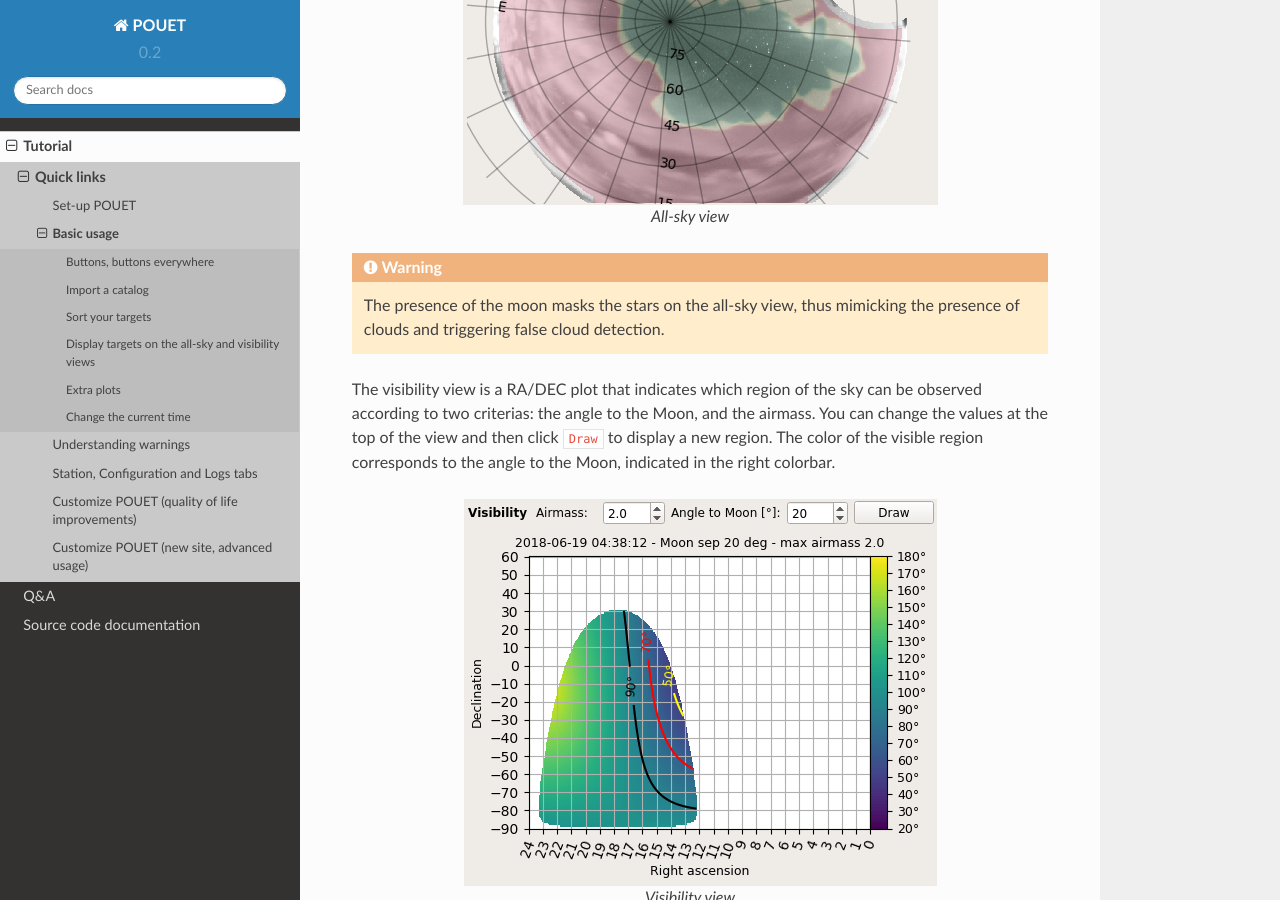
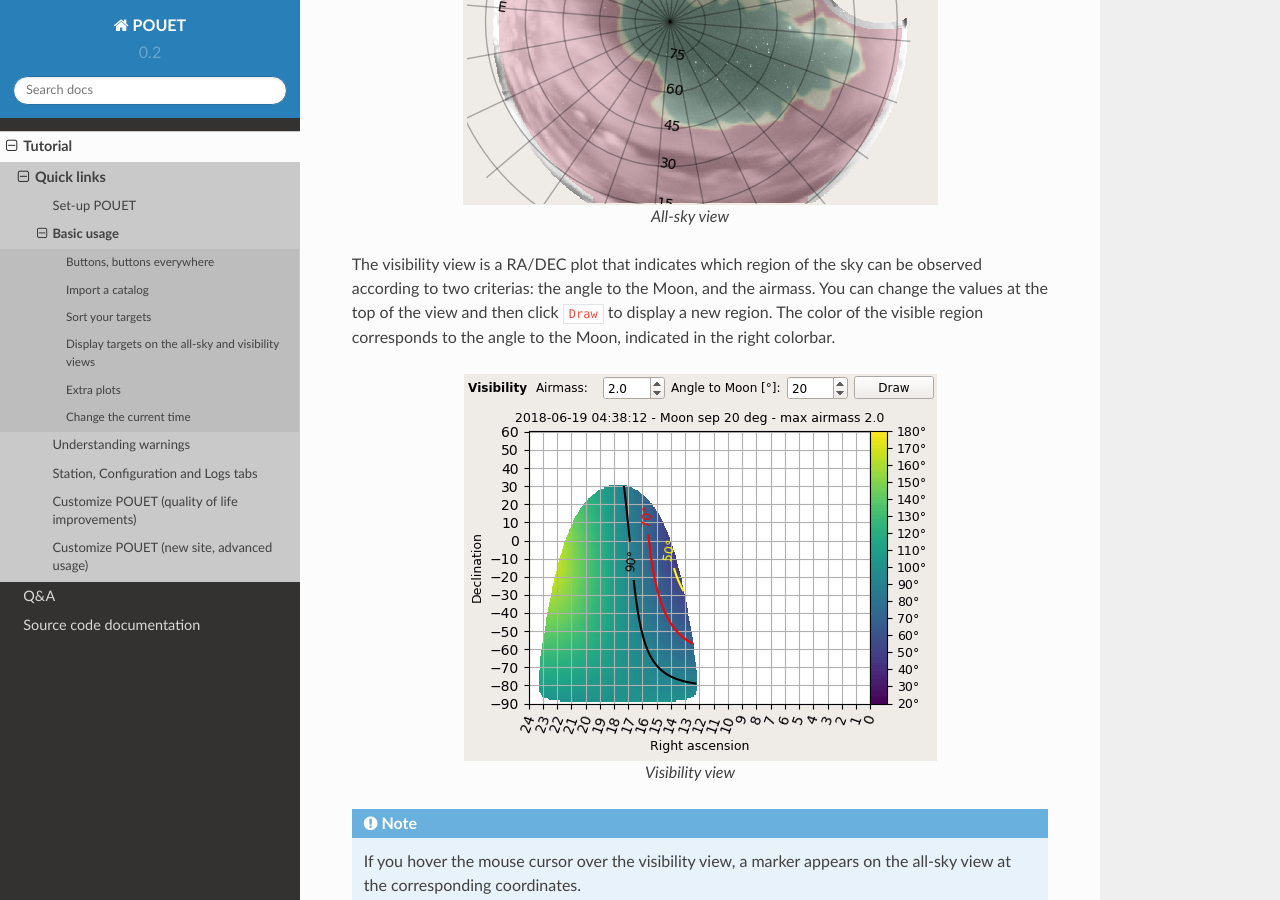
Before and after one commit to vbonvin/POUET, a Sphinx documentation site: the page built from docs/source/tutorial/basic_loadandsort.rst, in a window 1280 px wide and 900 px high, scrolled down 5877 px. Built offline with Sphinx 7.4.7 and the Read the Docs theme 2.0.0, drawn with Linux system fonts in a browser that asks for light colours; pages that are not in the unit, such as notebooks, are missing from menus.

Commit message:
updating the cloud detection text in tuto

```diff
--- a/docs/source/tutorial/basic_loadandsort.rst
+++ b/docs/source/tutorial/basic_loadandsort.rst
@@ -146,9 +146,6 @@ The all-sky view is, as its name says, an all-sky view from La Silla. The image
     All-sky view
 
 
-.. warning:: The presence of the moon masks the stars on the all-sky view, thus mimicking the presence of clouds and triggering false cloud detection.
-
-
 The visibility view is a RA/DEC plot that indicates which region of the sky can be observed according to two criterias: the angle to the Moon, and the airmass. You can change the values at the top of the view and then click ``Draw`` to display a new region. The color of the visible region corresponds to the angle to the Moon, indicated in the right colorbar.
 
 .. figure:: plots/POUET_visibility.png
```
